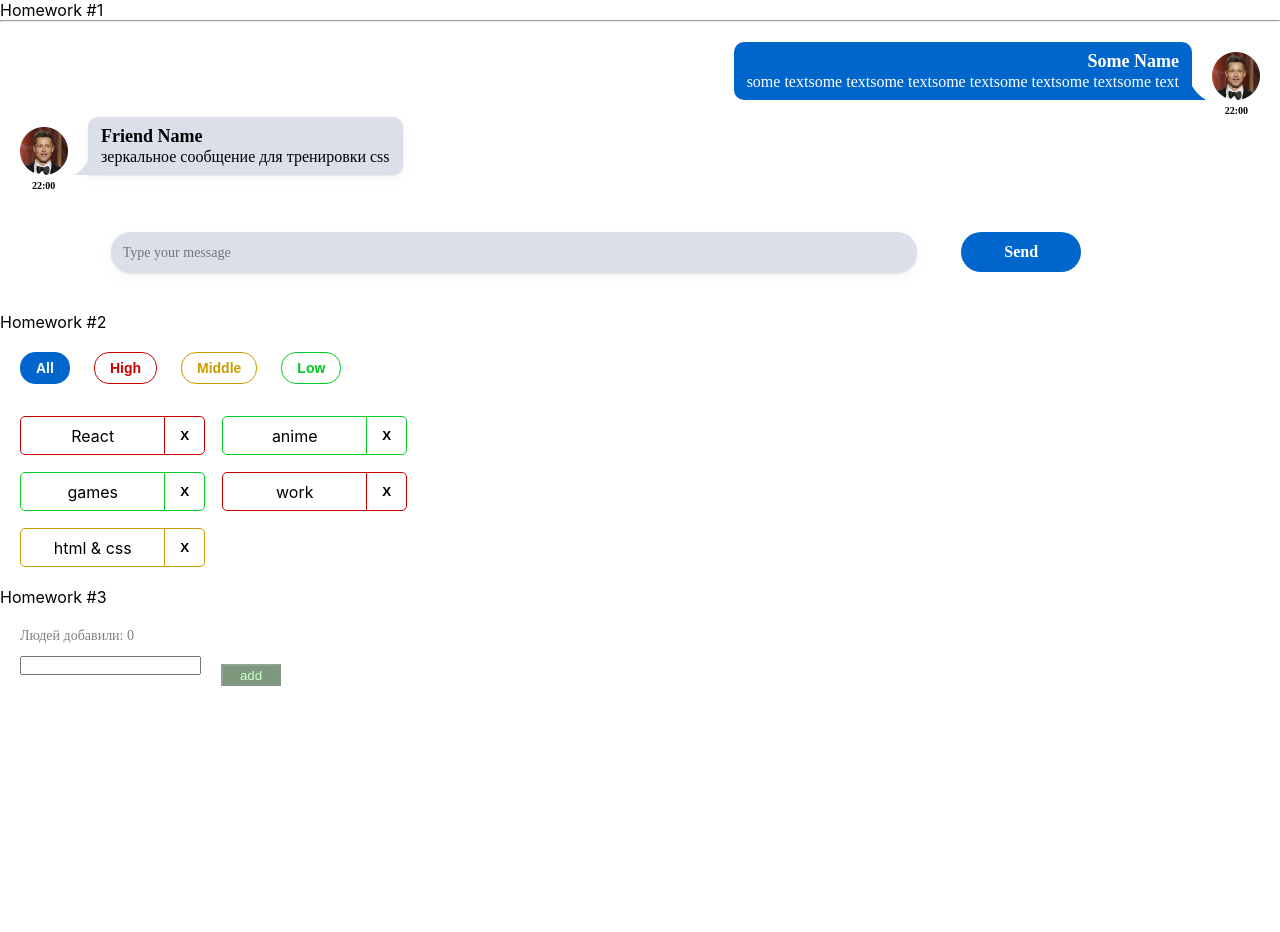
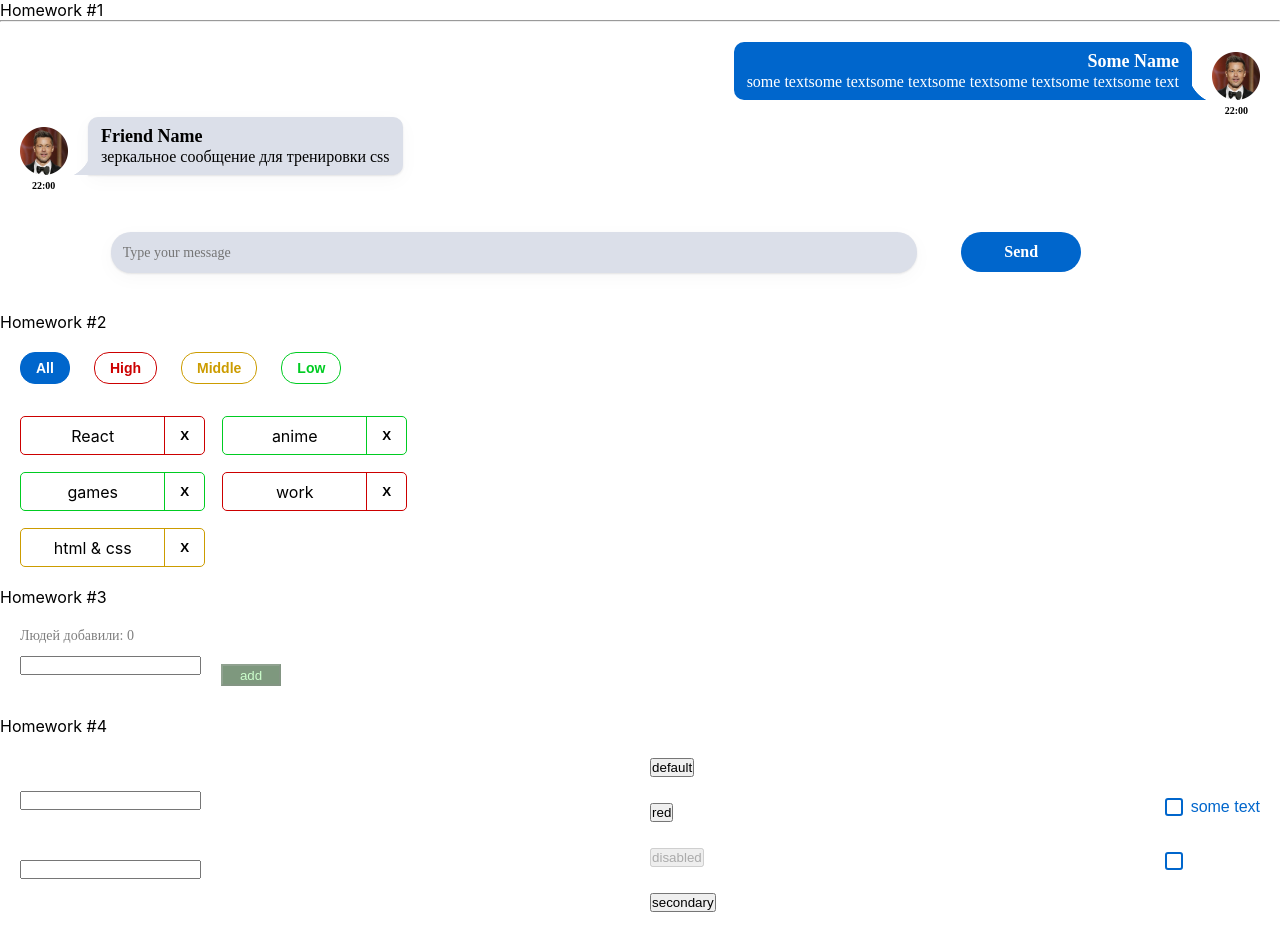
Before and after one commit to krouzi/auto-check, a React (Create React App) app: page / in a window 1280 px wide. Before the commit the page ends 800 px from the top, so only its background shows below. Built offline with nearby package versions, Linux system fonts and the light colour scheme.

Commit message:
Deploy auto-check

```diff
--- a/src/s1-main/App.tsx
+++ b/src/s1-main/App.tsx
@@ -3,6 +3,7 @@ import s from './App.module.css'
 import HW1 from '../s2-homeworks/hw01/HW1'
 import HW2 from "../s2-homeworks/hw02/HW2";
 import HW3 from "../s2-homeworks/hw03/HW3";
+import HW4 from "../s2-homeworks/hw04/HW4";
 
 function App() {
     return (
@@ -11,7 +12,7 @@ function App() {
             {/*раскомментировать по ходу выполнения*/}
             <HW2/>
             <HW3/>
-            {/*<HW4/>*/}
+            <HW4/>
 
             {/*при выполнении дз 5 и более - закомментировать здесь дз 1-4, так как они есть внутри дз 5*/}
             {/*<HW5/>*/}
--- a/src/s2-homeworks/hw02/HW2.tsx
+++ b/src/s2-homeworks/hw02/HW2.tsx
@@ -52,6 +52,7 @@ function HW2() {
     const filteredAffairs = filterAffairs(affairs, filter)
     const deleteAffairCallback = (_id: number) => { // need to fix any
         // need to fix
+        setAffairs(deleteAffair(affairs, _id))
     }
 
     return (
--- a/src/s2-homeworks/hw02/affairs/affair/Affair.tsx
+++ b/src/s2-homeworks/hw02/affairs/affair/Affair.tsx
@@ -11,6 +11,7 @@ type AffairPropsType = {
 
 function Affair(props: AffairPropsType) {
     const deleteCallback = () => {
+        debugger
         // need to fix
         props.deleteAffairCallback(props.affair._id)
     }
```
